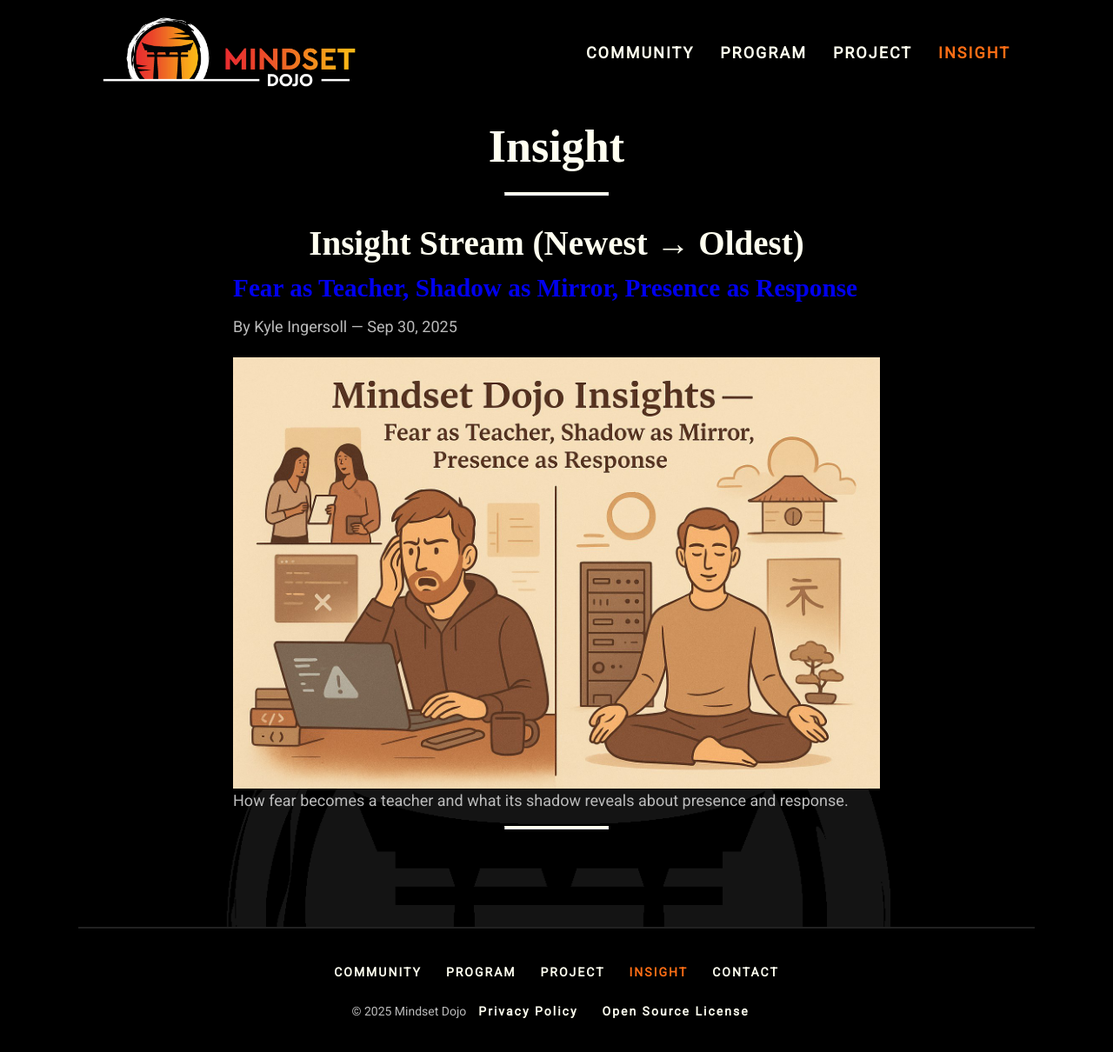
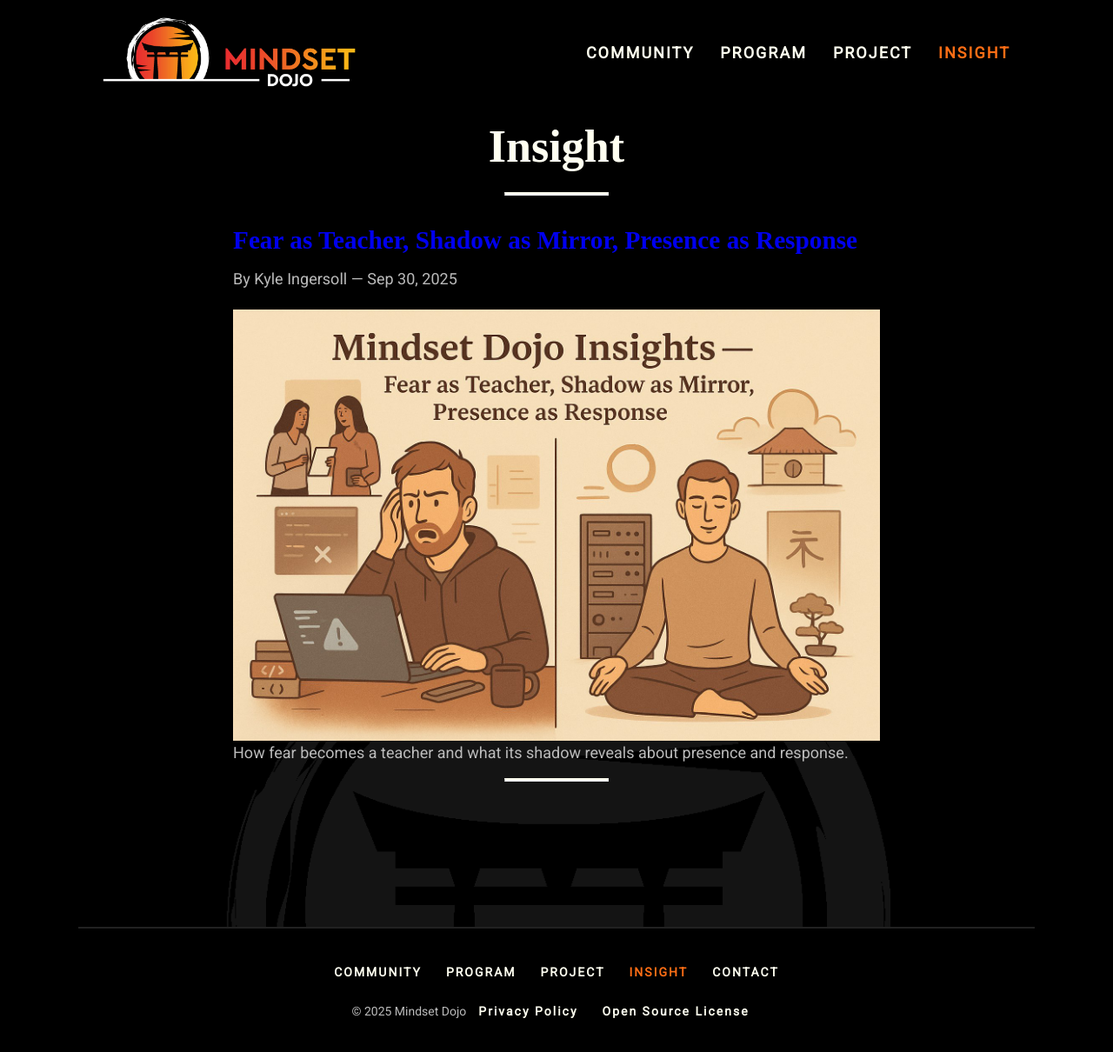
Before and after one commit to mindset-dojo/mindset-dojo.github.io, a Jekyll site: the page built from insight.md, in a window 1280 px wide and 1255 px high. Shown: the top 1210 px of the window at 87% size. Built offline with Jekyll 4.4.1, drawn with Linux system fonts in a browser that asks for light colours; some web fonts are replaced.

Commit message:
refactor(insight): remove <h2> heading.

```diff
--- a/insight.md
+++ b/insight.md
@@ -7,8 +7,6 @@
 ---
 
 <section id="insights-stream">
-  <h2>Insight Stream (Newest → Oldest)</h2>
-
   {%- comment -%}
   Stream behavior:
   - By default shows posts tagged "insight"; falls back to all posts if none.
```
